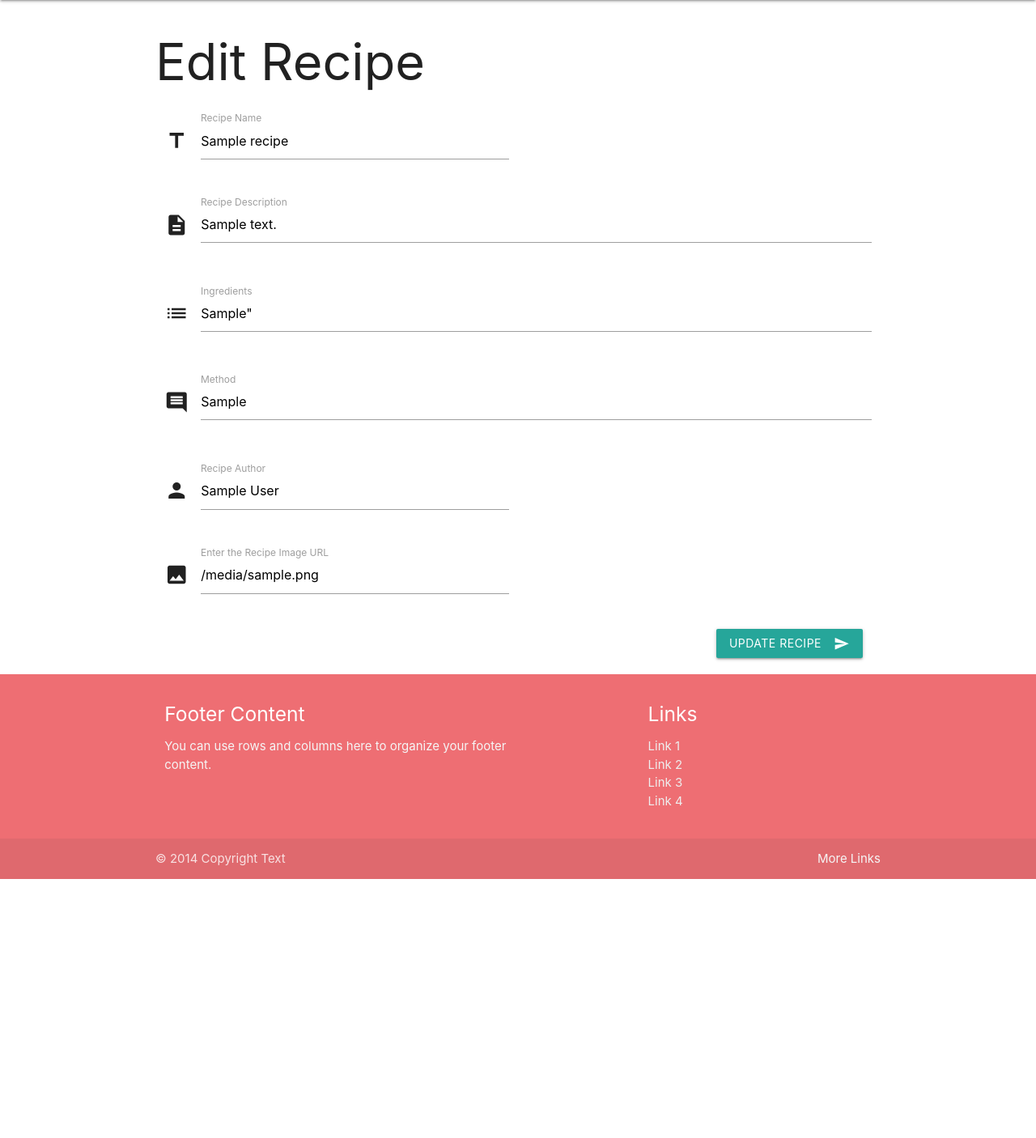
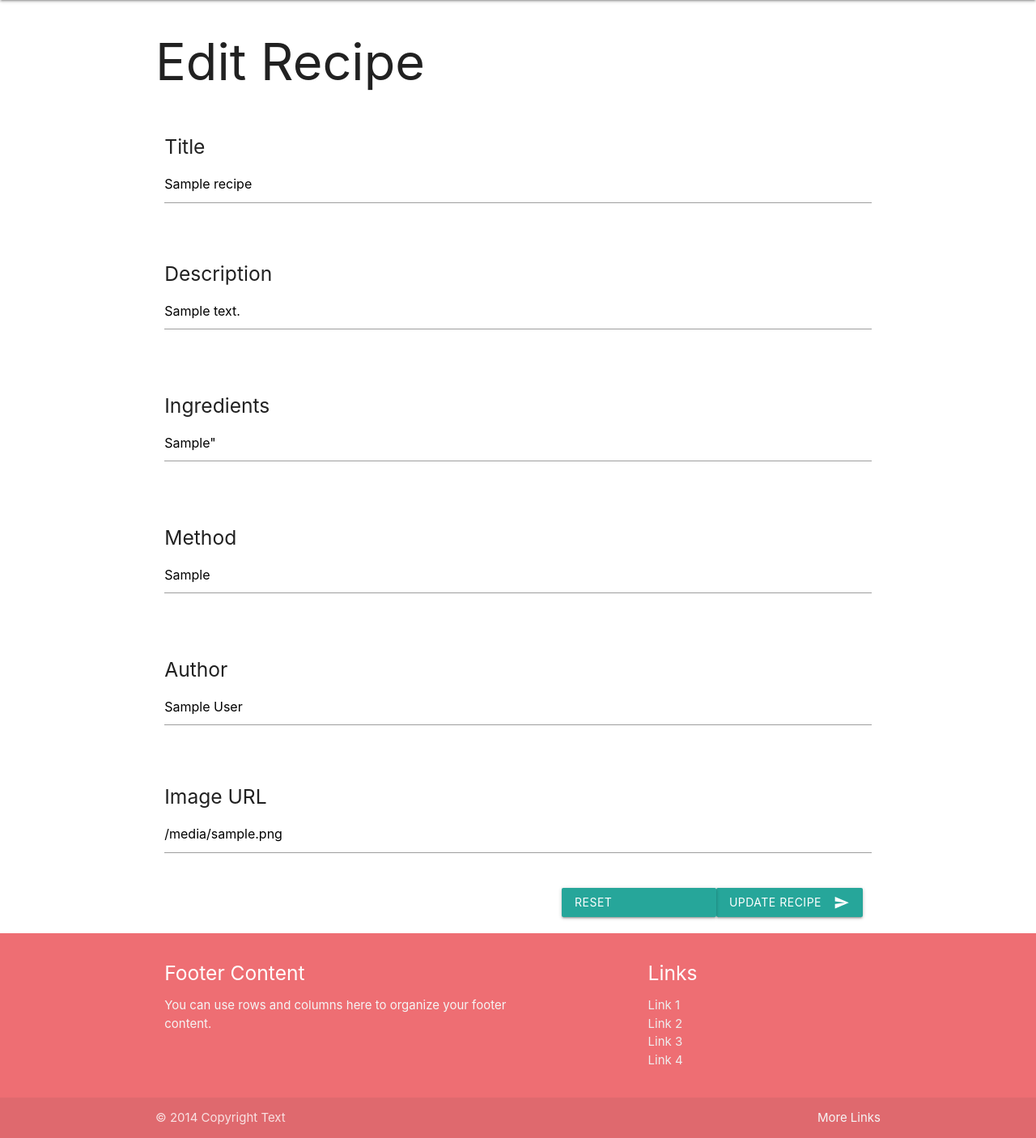
Before and after one commit to darrenmessenger/cookbook, a Flask app: template templates/edit_recipe.html in a window 1280 px wide. Shown: the part 64-1470 px from the top of the page at 81% size. Before the commit the page ends 1150 px from the top, so only its background shows below. Run offline with Flask 2, Linux system fonts and the light colour scheme; the template is opened without the code that fills it: most values are stand-ins (such as "Sample title", 1, 10 or a date in 2020); some libraries are stand-ins or nearby versions.

Commit message:
Added buttons so that recipe can be edited

```diff
--- a/app.py
+++ b/app.py
@@ -53,6 +53,11 @@ def edit_recipe(recipe_id):
     return render_template('edit_recipe.html',
     recipe=mongo.db.recipes.find_one({'_id': ObjectId(recipe_id)}))
 
+@app.route('/display_recipe/<recipe_id>')
+def display_recipe(recipe_id):
+    return render_template('display_recipe.html',
+    recipe=mongo.db.recipes.find_one({'_id': ObjectId(recipe_id)}))
+
 @app.route('/update_recipe/<recipe_id>', methods=["POST"])
 def update_recipe(recipe_id):
     recipes = mongo.db.recipes
--- a/templates/base.html
+++ b/templates/base.html
@@ -28,6 +28,7 @@
         $(document).ready(function() {
             $('.sidenav').sidenav();
             $('.modal').modal();
+            $('.tooltipped').tooltip();
         });
     </script>
 </body>
--- a/templates/edit_recipe.html
+++ b/templates/edit_recipe.html
@@ -4,54 +4,60 @@
 
   <div class="row">
     <h1>Edit Recipe</h1>
-      <form action="{{ url_for('update_recipe', recipe_id=recipe._id) }}" method="POST" class="col s12">
+    <form action="{{ url_for('update_recipe', recipe_id=recipe._id) }}" method="POST" class="col s12">
       <div class="row">
-        <div class="input-field col s6">
-          <i class="material-icons prefix">title</i>
+        <div class="input-field col s12">
+          <h5>Title</h5>
           <input id="recipe_name" name="recipe_name" type="text" class="validate" value="{{recipe.recipe_name}}">
-          <label for="recipe_name">Recipe Name</label>
+
         </div>
       </div>
       <div class="row">
         <div class="input-field col s12">
-          <i class="material-icons prefix">description</i>
-           <textarea name="recipe_description" id="recipe_description" class="materialize-textarea" readonly>{{recipe.recipe_description}}</textarea>
-          <label for="recipe_description">Recipe Description</label>
+          <h5>Description</h5>
+          <textarea name="recipe_description" id="recipe_description" class="materialize-textarea">{{recipe.recipe_description}}</textarea>
+
         </div>
       </div>
       <div class="row">
         <div class="input-field col s12">
-          <i class="material-icons prefix">list</i>
+          <h5>Ingredients</h5>
           <textarea id="recipe_ingredients" name="recipe_ingredients" class="materialize-textarea">{{recipe.recipe_ingredients}}"</textarea>
-          <label for="recipe_ingredients">Ingredients</label>
+
         </div>
       </div>
       <div class="row">
         <div class="input-field col s12">
-          <i class="material-icons prefix">insert_comment</i>
+          <h5>Method</h5>
           <textarea id="recipe_method" name="recipe_method" class="materialize-textarea">{{recipe.recipe_method}}</textarea>
-          <label for="recipe_method">Method</label>
+
         </div>
       </div>
       <div class="row">
-        <div class="input-field col s6">
-          <i class="material-icons prefix">person</i>
+        <div class="input-field col s12">
+          <h5>Author</h5>
           <input id="recipe_author" name="recipe_author" type="text" class="validate" value="{{recipe.recipe_author}}">
-          <label for="recipe_author">Recipe Author</label>
+
         </div>
       </div>
 
       <div class="row">
-        <div class="input-field col s6">
-          <i class="material-icons prefix">image</i>
+        <div class="input-field col s12">
+          <h5>Image URL</h5>
           <input id="recipe_image_url" name="recipe_image_url" type="text" class="validate" value="{{recipe.recipe_image_url}}">
-          <label for="recipe_image_url">Enter the Recipe Image URL</label>
+
         </div>
       </div>
 
       <div class="col s12">
+
         <button class="btn waves-effect waves-light right" type="submit" name="action">Update Recipe
             <i class="material-icons right">send</i>
+          </button>
+
+           <button class="btn waves-effect waves-light right"  type="reset">Reset
+            <i class="material-icons right" >reset</i>
+
           </button>
       </div>
   </div>
--- a/templates/index.html
+++ b/templates/index.html
@@ -22,7 +22,7 @@
           <div class="card-image">
             <img src="{{recipe.recipe_image_url}}" alt="recipe image"></img>
             <span class="card-title">{{recipe.recipe_name}}</span>
-            <a class="btn-floating halfway-fab waves-effect waves-light red" href="{{url_for('edit_recipe', recipe_id=recipe._id)}}"><i class="material-icons">add</i></a>
+            <a class="btn-floating halfway-fab waves-effect waves-light red" href="{{url_for('display_recipe', recipe_id=recipe._id)}}"><i class="material-icons">add</i></a>
           </div>
           <div class="card-content">
             <p class=>{{recipe.recipe_description}}</p>
```
Also changed, not shown: templates/display_recipe.html (added, +22 -0 lines).
